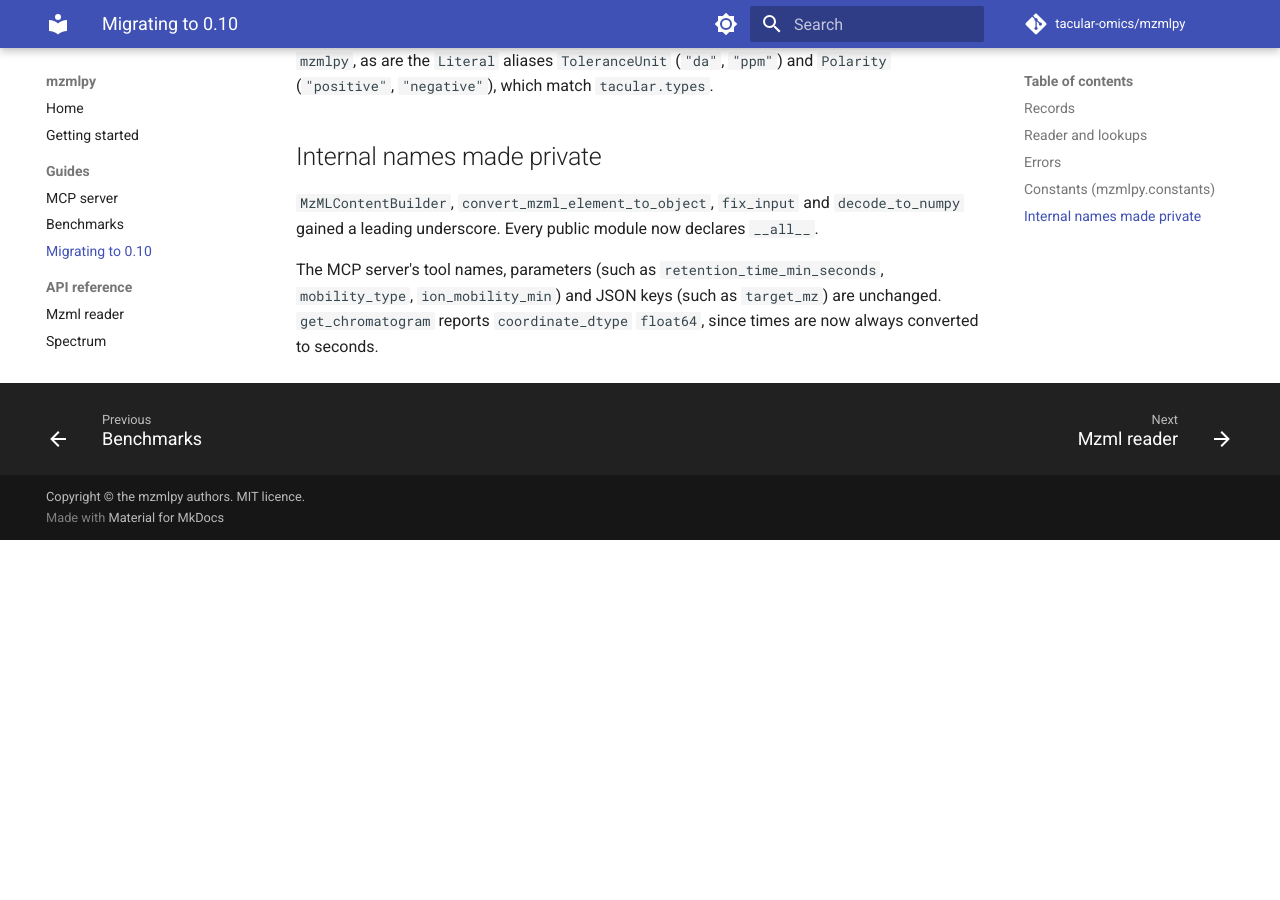
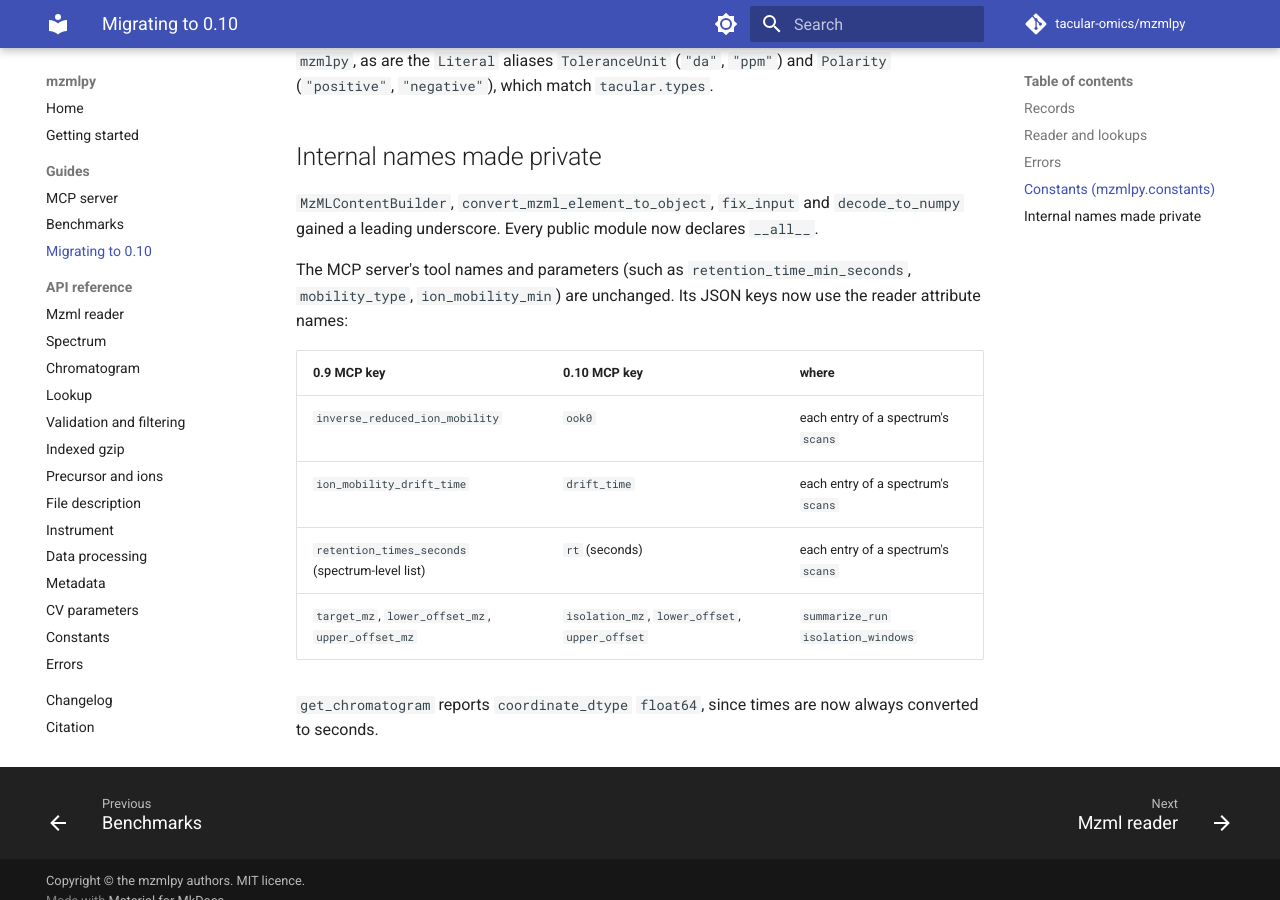
Before and after one commit to tacular-omics/mzmlpy, an MkDocs documentation site: the page built from docs/migration.md, in a window 1280 px wide and 900 px high, scrolled down 5756 px. Built offline with MkDocs 1.6.1 and Material for MkDocs 9.7.7, drawn with Linux system fonts in a browser that asks for light colours; comment, search, counter and statistics services are not loaded; before the commit the page ends 6296 px from its top, so only the background shows below that.

Commit message:
MCP JSON keys use the reader attribute names
Scan entries: inverse_reduced_ion_mobility -> ook0, ion_mobility_drift_time ->
drift_time, spectrum-level retention_times_seconds -> per-scan rt.
summarize_run isolation_windows: target_mz/lower_offset_mz/upper_offset_mz ->
isolation_mz/lower_offset/upper_offset. Tool inputs unchanged.

Co-Authored-By: Claude Opus 5.5 (1M context) <noreply@anthropic.com>

```diff
--- a/docs/migration.md
+++ b/docs/migration.md
@@ -107,6 +107,14 @@ the `Literal` aliases `ToleranceUnit` (`"da"`, `"ppm"`) and `Polarity` (`"positi
 `MzMLContentBuilder`, `convert_mzml_element_to_object`, `fix_input` and `decode_to_numpy`
 gained a leading underscore. Every public module now declares `__all__`.
 
-The MCP server's tool names, parameters (such as `retention_time_min_seconds`, `mobility_type`,
-`ion_mobility_min`) and JSON keys (such as `target_mz`) are unchanged. `get_chromatogram` reports
-`coordinate_dtype` `float64`, since times are now always converted to seconds.
+The MCP server's tool names and parameters (such as `retention_time_min_seconds`, `mobility_type`,
+`ion_mobility_min`) are unchanged. Its JSON keys now use the reader attribute names:
+
+| 0.9 MCP key | 0.10 MCP key | where |
+|---|---|---|
+| `inverse_reduced_ion_mobility` | `ook0` | each entry of a spectrum's `scans` |
+| `ion_mobility_drift_time` | `drift_time` | each entry of a spectrum's `scans` |
+| `retention_times_seconds` (spectrum-level list) | `rt` (seconds) | each entry of a spectrum's `scans` |
+| `target_mz`, `lower_offset_mz`, `upper_offset_mz` | `isolation_mz`, `lower_offset`, `upper_offset` | `summarize_run` `isolation_windows` |
+
+`get_chromatogram` reports `coordinate_dtype` `float64`, since times are now always converted to seconds.
```
Also changed, not shown: CHANGELOG.md (+5 -0 lines), docs/mcp.md (+7 -1 lines), 3 other files.
